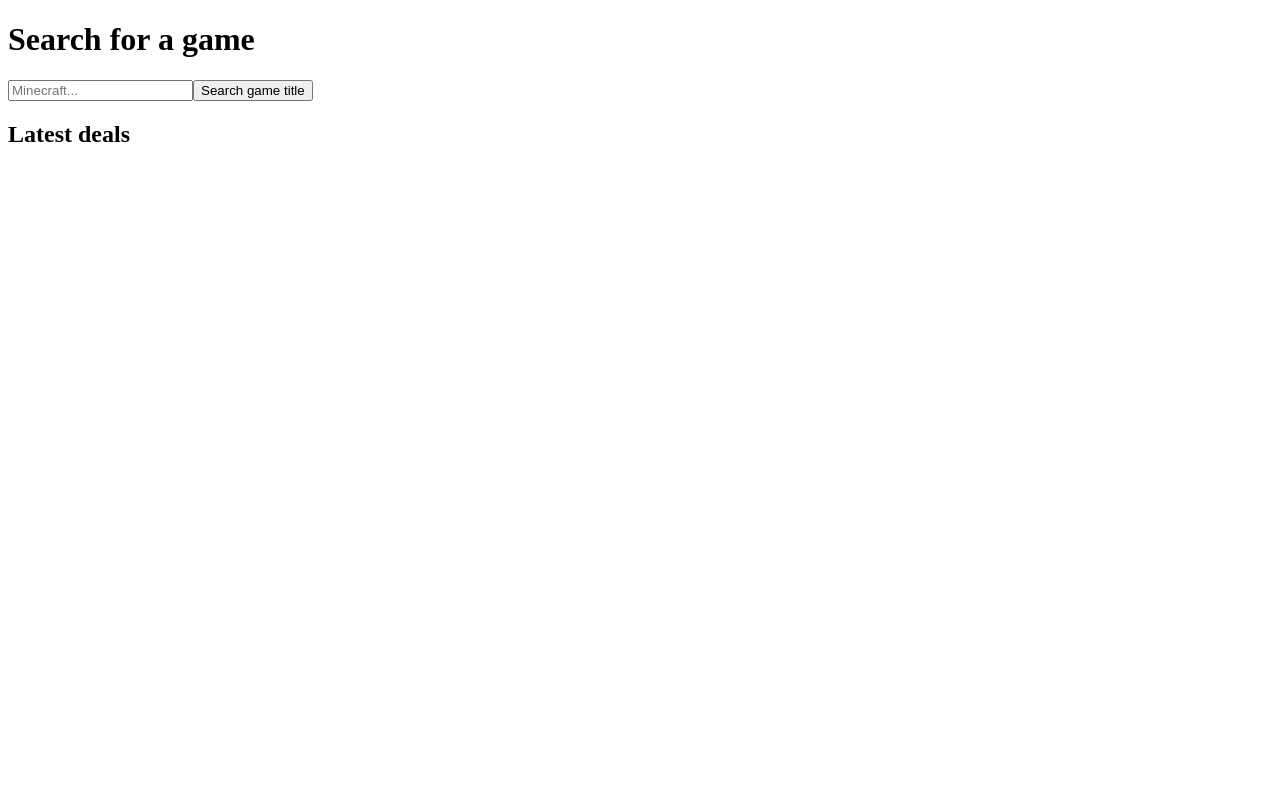
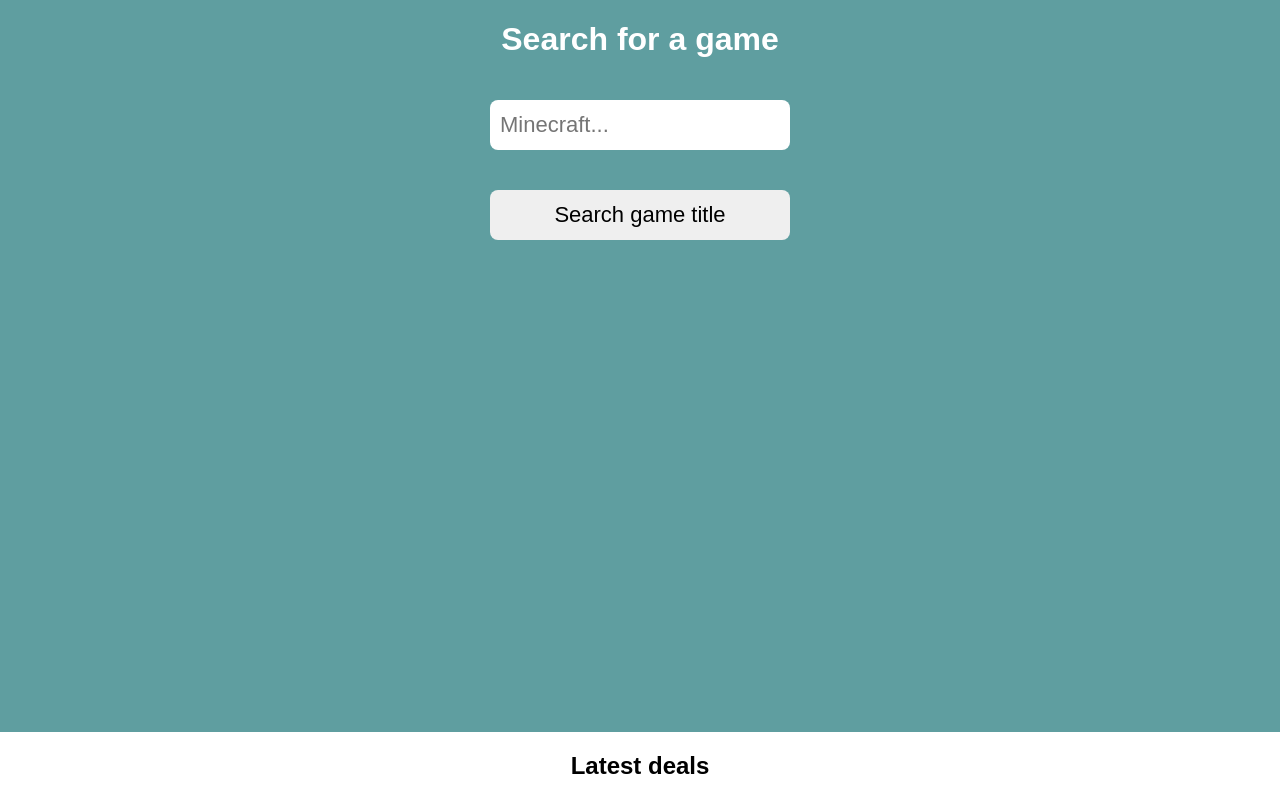
Before and after one commit to orchid-cloud/react-video-game-api, a React (Vite) app: page / in a window 1280 px wide. Built offline with nearby package versions, Linux system fonts and the light colour scheme.

Commit message:
searching for games

```diff
--- a/src/App.css
+++ b/src/App.css
@@ -0,0 +1,50 @@
+* {
+  box-sizing: border-box;
+}
+body {
+  margin: 0;
+  padding: 0;
+}
+.App {
+  text-align: center;
+  font-family: Arial, Helvetica, sans-serif;
+  display: flex;
+  flex-direction: column;
+  height: 100vh;
+}
+
+.searchSection {
+  flex: 50%;
+  width: 100%;
+  display: flex;
+  align-items: center;
+  flex-direction: column;
+  background-color: cadetblue;
+  color: white;
+}
+
+.dealSection {
+  width: 300px;
+  height: 50px;
+  border: none;
+  border-radius: 8px;
+  margin: 20px;
+  font-size: 22px;
+}
+
+input {
+  padding-left: 10px;
+}
+button {
+  cursor: pointer;
+}
+
+input,
+button {
+  width: 300px;
+  height: 50px;
+  border: none;
+  border-radius: 8px;
+  margin: 20px;
+  font-size: 22px;
+}
--- a/src/App.jsx
+++ b/src/App.jsx
@@ -1,13 +1,28 @@
-import React from 'react';
+import React, { useState } from 'react';
 import './App.css';
 
 function App() {
+  const [gameTitle, setGameTitle] = useState('');
+
+  const searchGame = () => {
+    fetch(`https://www.cheapshark.com/api/1.0/games?title=${gameTitle}`)
+      .then((response) => response.json())
+      .then((data) => {
+        console.log(data);
+      });
+  };
   return (
     <div className="App">
       <div className="searchSection">
         <h1>Search for a game</h1>
-        <input type="text" placeholder="Minecraft..." />
-        <button>Search game title</button>
+        <input
+          type="text"
+          placeholder="Minecraft..."
+          onChange={(event) => {
+            setGameTitle(event.target.value);
+          }}
+        />
+        <button onClick={searchGame}>Search game title</button>
       </div>
       <div className="dealsSection">
         <h2>Latest deals</h2>
```
